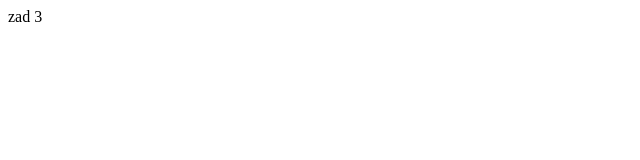
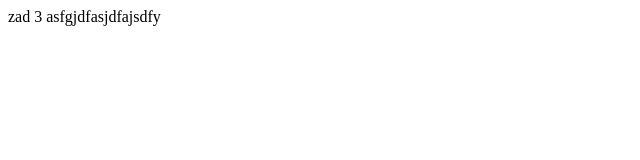
Before and after one commit to TheFireGoose/zpw, a plain HTML site: page zad 3/zad3.html in a window 1280 px wide. Shown: the whole page, without its empty margins (0-640 px from the left). Drawn offline with Linux system fonts and the light colour scheme.

Commit message:
Changes in body

```diff
--- a/zad 3/zad3.html
+++ b/zad 3/zad3.html
@@ -6,6 +6,6 @@
     <title>Document</title>
 </head>
 <body>
-    zad 3
+    zad 3 asfgjdfasjdfajsdfy
 </body>
 </html>
```
